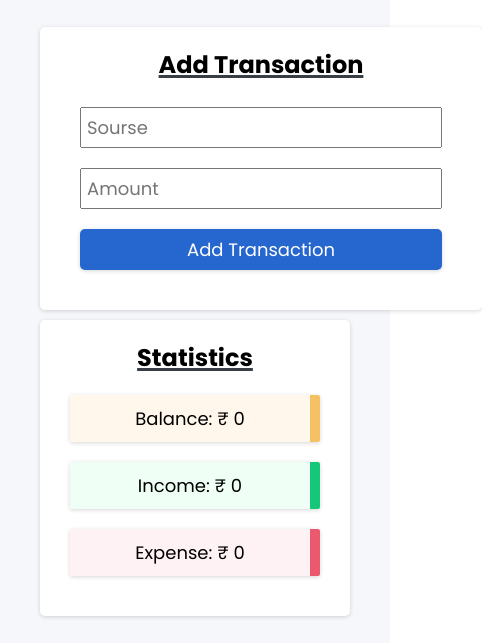
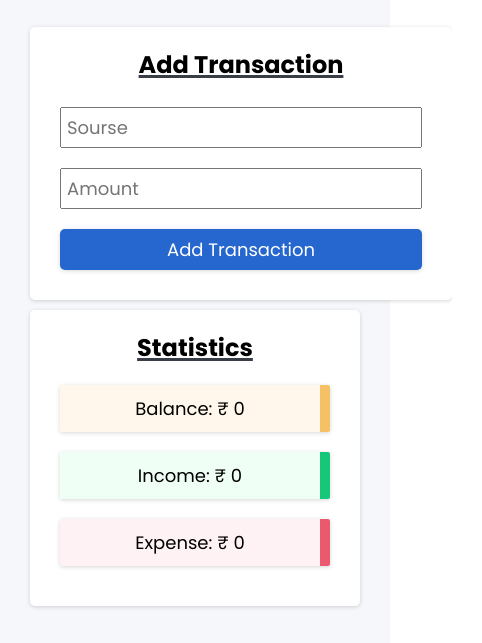
Before and after one commit to kushal1997/budget_tracker, a plain HTML site: page index.html in a window 390 px wide. Shown: the part 168-811 px from the top of the page, 482 px wide, since content can reach past the window. Drawn offline with nearby package versions, Linux system fonts and the light colour scheme.

Commit message:
for mobile ecreens

```diff
--- a/style.css
+++ b/style.css
@@ -23,7 +23,7 @@ h3{
 }
 
 .outerWrap{
-    width: 100;
+    width: auto;
     min-height: auto;
     background-color: #F5F7FA;
     padding: 30px;
@@ -60,18 +60,29 @@ h3{
     gap: 10px;
     margin: 30px auto;
 }
-.actions, .stats{
+.actions{
     flex-grow: 1;
     background-color: #FFFFFF;
     padding: 20px;
     box-shadow: var(--box-shadow);
     border-radius: 5px;
-    margin: 0px 10px;
+
+    /* margin-right: auto; */
+
+}
+.stats{
+    flex-grow: 1;
+    background-color: #FFFFFF;
+    padding: 20px;
+    box-shadow: var(--box-shadow);
+    border-radius: 5px;
+    margin: 0px auto;
+
 }
 .actions .add{
     display: flex;
     flex-direction: column;
-    margin: 10px;
+    margin: auto;
 }
 .actions .add input{
     font-size: 18px;
```
